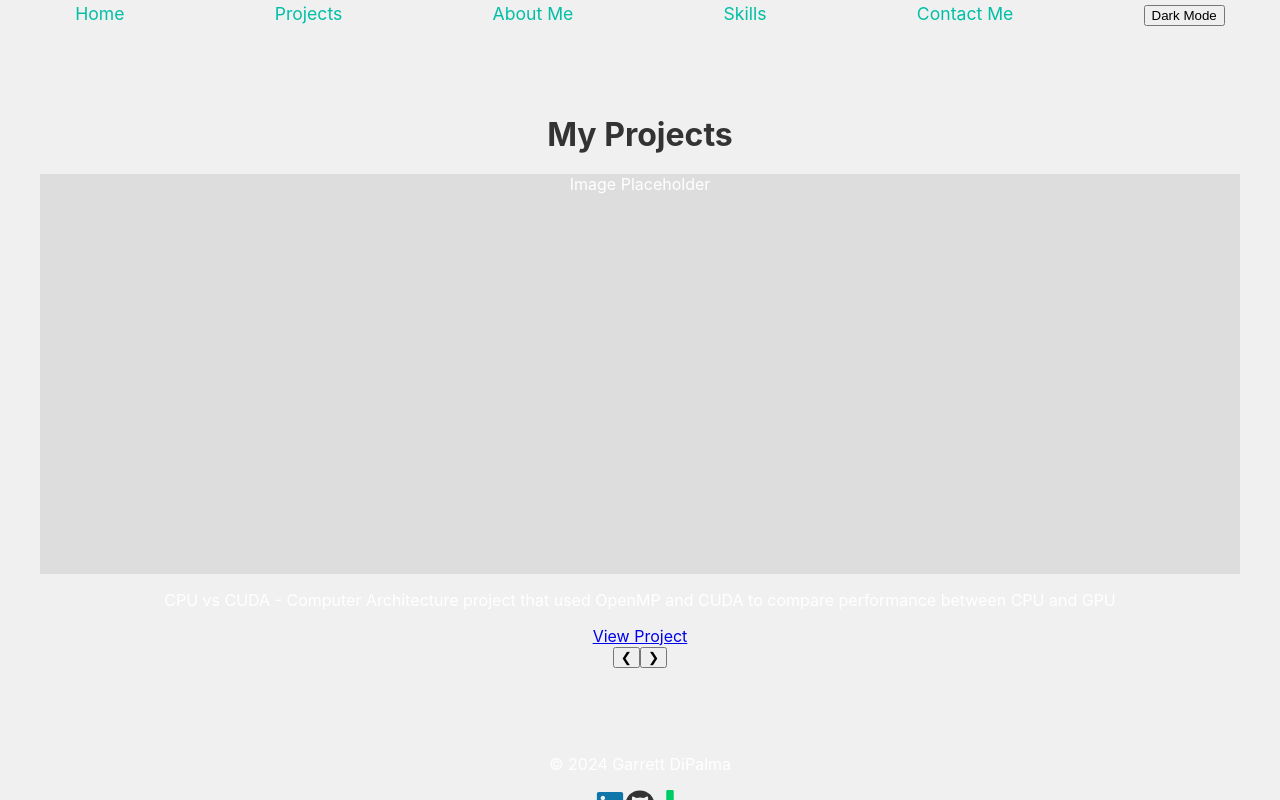
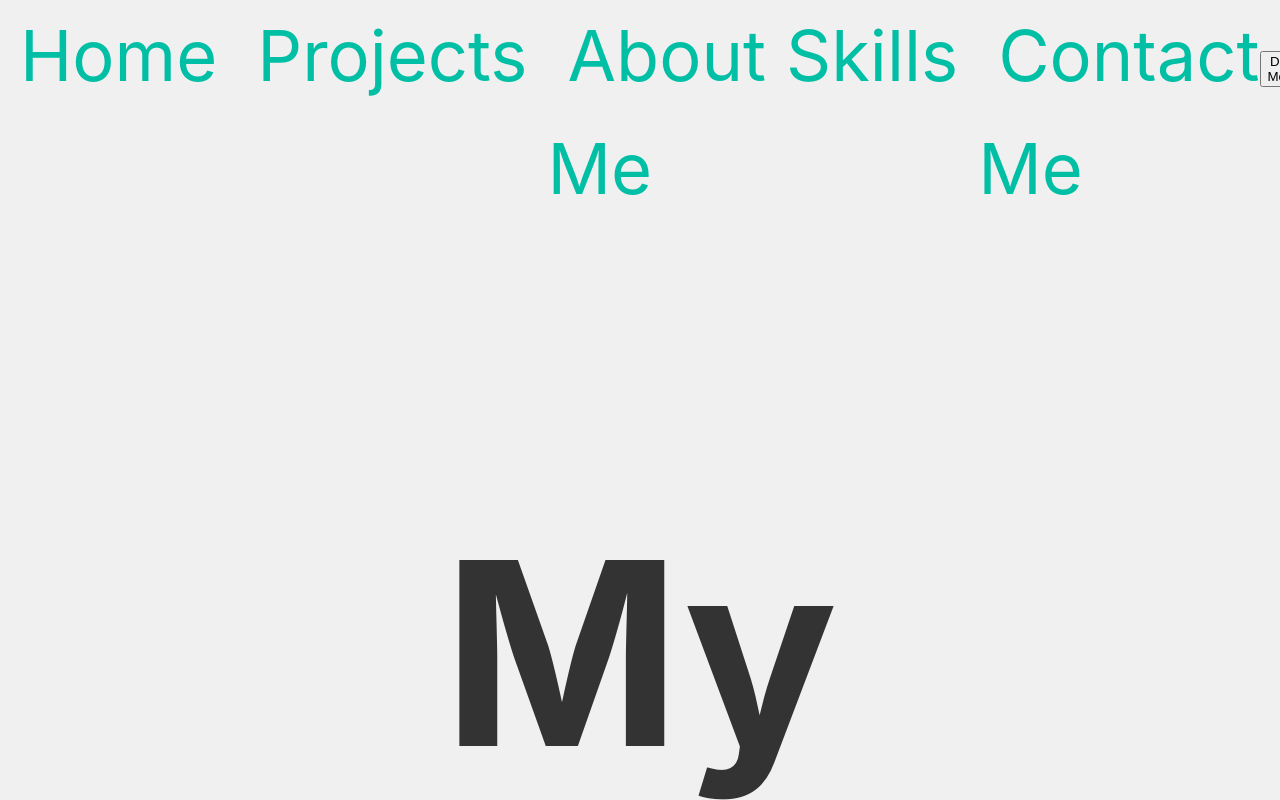
Before and after one commit to garrett10101/garrett10101.github.io, a React (Create React App) app in the folder portfolio/: page /projects in a window 1280 px wide. Built offline with nearby package versions, Linux system fonts and the light colour scheme.

Commit message:
fix projects page

```diff
--- a/portfolio/src/components/Projects.css
+++ b/portfolio/src/components/Projects.css
@@ -5,7 +5,7 @@
   text-align: center;
 }
 
-.projects-section h2 {
+.projects-section h2, div{
   font-size: 2em;
   color: var(--text-color);
   margin-bottom: 20px;
--- a/portfolio/src/components/Projects.js
+++ b/portfolio/src/components/Projects.js
@@ -41,7 +41,7 @@ const Projects = () => {
   };
 
   return (
-    <section className="projects-section" id="projects" style={{ color: 'white' }}>
+    <section className="projects-section" id="projects">
       <h2>My Projects</h2>
       <div className="slideshow-container">
         {slides.map((slide, index) => (
```
